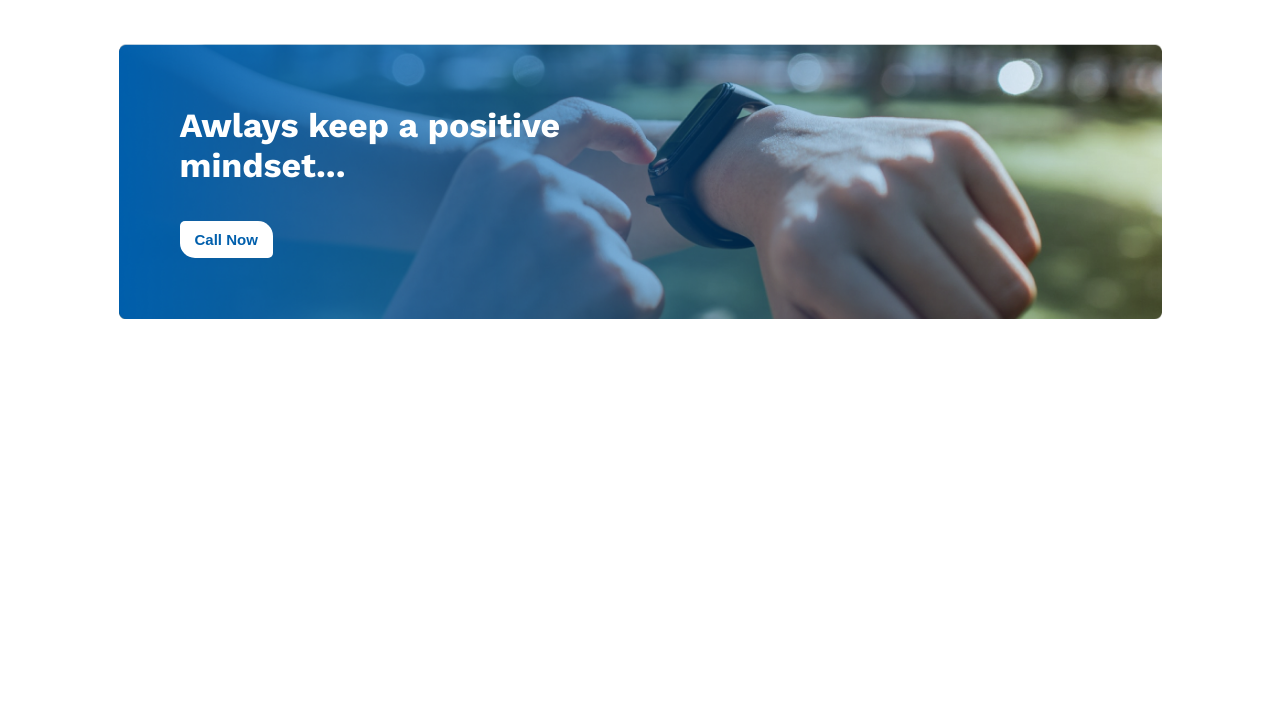
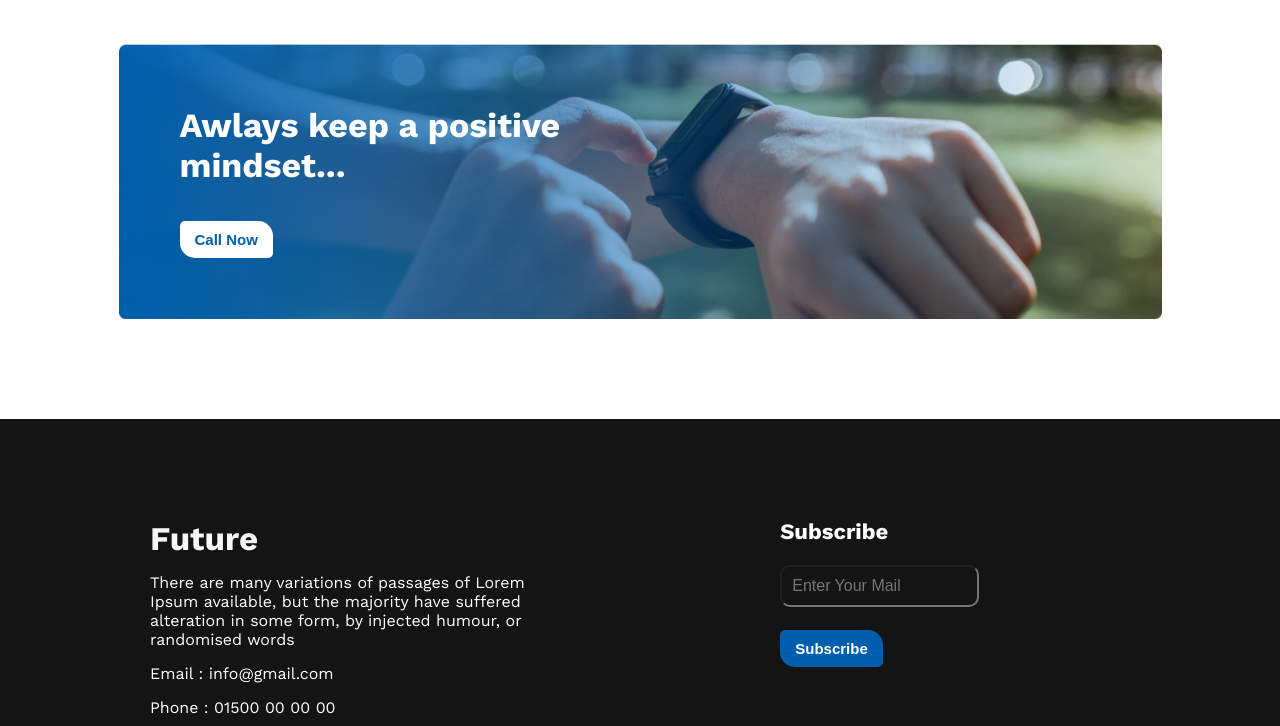
Before and after one commit to shaikot07/practice-new-year, a plain HTML site: page index.html in a window 1280 px wide. Shown: the part 1773-2499 px from the top of the page. Before the commit the page ends 2192 px from the top, so only its background shows below. Drawn offline with nearby package versions, Linux system fonts and the light colour scheme.

Commit message:
work done

```diff
--- a/index.html
+++ b/index.html
@@ -18,7 +18,10 @@
     />
     <link rel="stylesheet" href="style.css" />
     <!-- font awsome link  -->
-    <script src="https://kit.fontawesome.com/a22d7f8d82.js" crossorigin="anonymous"></script>
+    <script
+      src="https://kit.fontawesome.com/a22d7f8d82.js"
+      crossorigin="anonymous"
+    ></script>
   </head>
   <body>
     <header>
@@ -47,7 +50,7 @@
       <!-- failures section start -->
       <section class="failures">
         <div class="profile-pic">
-          <img class="pic" src="images/person.png" alt="">
+          <img class="pic" src="images/person.png" alt="" />
         </div>
         <div class="failures-info">
           <h4>
@@ -60,11 +63,24 @@
             making it over 2000 years old. Richard McClintock.
           </p>
           <ul>
-            <li><i class="fa-solid fa-check tik"></i>Contrary to popular belief, is not simply.</li>
-            <li><i class="fa-solid fa-check tik"></i>Contrary to popular belief.</li>
-            <li><i class="fa-solid fa-check tik"></i>Contrary to popular , is not simply.</li>
-            <li><i class="fa-solid fa-check tik"></i>Contrary to popular belief, is not simply.</li>
-            <li><i class="fa-solid fa-check tik"></i>Contrary to popular simply.</li>
+            <li>
+              <i class="fa-solid fa-check tik"></i>Contrary to popular belief,
+              is not simply.
+            </li>
+            <li>
+              <i class="fa-solid fa-check tik"></i>Contrary to popular belief.
+            </li>
+            <li>
+              <i class="fa-solid fa-check tik"></i>Contrary to popular , is not
+              simply.
+            </li>
+            <li>
+              <i class="fa-solid fa-check tik"></i>Contrary to popular belief,
+              is not simply.
+            </li>
+            <li>
+              <i class="fa-solid fa-check tik"></i>Contrary to popular simply.
+            </li>
           </ul>
         </div>
       </section>
@@ -74,22 +90,22 @@
         <h4 class="sub-heading">My Plans</h4>
         <div class="plan-container">
           <div class="plan">
-            <img src="images/icons/web.png" alt="">
+            <img src="images/icons/web.png" alt="" />
             <h4 class="plan-title">Web Development</h4>
             <p class="plan-description">I want to start</p>
           </div>
           <div class="plan">
-            <img src="images/icons/js.png" alt="">
+            <img src="images/icons/js.png" alt="" />
             <h4 class="plan-title">Javascript</h4>
             <p class="plan-description">I want to learn</p>
           </div>
           <div class="plan">
-            <img src="images/icons/smoke.png" alt="">
+            <img src="images/icons/smoke.png" alt="" />
             <h4 class="plan-title">Smoking Habit</h4>
             <p class="plan-description">I want to end</p>
           </div>
           <div class="plan">
-            <img src="images/icons/ecom.png" alt="">
+            <img src="images/icons/ecom.png" alt="" />
             <h4 class="plan-title">ecommerce</h4>
             <p class="plan-description">I want to develop</p>
           </div>
@@ -100,18 +116,38 @@
       <!-- ad banner section Start -->
       <section class="ad-banner">
         <div class="ad-banner-info">
-            <h3>Awlays keep a positive <br> mindset...</h3>
+          <h3>
+            Awlays keep a positive <br />
+            mindset...
+          </h3>
           <button class="btn-primary">Call Now</button>
         </div>
       </section>
-
-
-
     </main>
     <!-- maine section End  -->
     <footer class="section-footer">
-      <div class="footer-info"></div>
-      <div class="footer-contact-form"></div>
+      <div class="footer-info">
+        <h4 class="footer-heading">Future</h4>
+        <p class="footer-description">
+          There are many variations of passages of Lorem Ipsum available, but
+          the majority have suffered alteration in some form, by injected
+          humour, or randomised words
+        </p>
+        <p class="footer-description mail">Email : info@gmail.com</p>
+        <p class="footer-description">Phone : 01500 00 00 00</p>
+        <img class="image" src="images/icons/fb.png" alt="">
+        <img class="image" src="images/icons/twitter.png" alt="">
+        <img class="image" src="images/icons/youtube.png" alt="">
+      </div>
+      <div class="footer-contact-form">
+         <h5>Subscribe</h5>
+        <form class="form" action="">
+          <input  type="text" placeholder="Enter Your Mail"> <br>
+          <button class="btn-footer">Subscribe</button>
+        </form>
+      </div>
+
     </footer>
+
   </body>
 </html>
--- a/style.css
+++ b/style.css
@@ -168,6 +168,72 @@ main{
 }
 
 /* footer style css  */
-.section-footer{}
-.footer-info{}
-.footer-contact-form{}
+.section-footer{
+      background-color: #151414;
+      display: flex;
+      justify-content: space-between;
+      padding: 100px 150px;
+}
+.footer-info{
+      width: 50%;
+
+}
+.footer-heading{
+      color: #F8F8F8;
+      font-family: Work Sans;
+      font-size: 33px;
+      font-weight: 700;
+}
+.footer-description{
+      color: #FFF;
+      font-family: Work Sans;
+      font-size: 16px;
+      font-weight: 400;
+      padding: 15px 20px 15px 0;
+
+
+}
+.mail{
+      color: #FFF;
+      font-family: Work Sans;
+      font-size: 16px;
+      font-weight: 400;
+      padding: 0px 25px 0px 0;
+}
+.image{
+      height: 20px;
+      margin-right: 5px;
+}
+.footer-contact-form{
+      width: 40%;
+      padding-left: 30px;
+      margin-left: 163px;
+}
+.footer-contact-form h5{
+      color: #FFF;
+      font-family: Work Sans;
+      font-size: 22px;
+      font-weight: 600;
+
+}
+form input{
+      padding: 10px;
+      width: 50%;
+      margin-top: 21px;
+      margin-bottom: 23px;
+      background-color: #151414;
+      color: #fff;
+      font-size: 16px;
+      font-weight: 400;
+      border-radius: 10px;
+}
+.btn-footer{
+      border-radius: 5px 15px 5px 15px;
+      background: #005FAC;
+      color: #fff;
+      font-size: 15px;
+      padding: 10px 15px;
+      border: 0;
+      font-weight: bold;
+
+}
```
Lines whose indentation alone changed are shown as unchanged.
